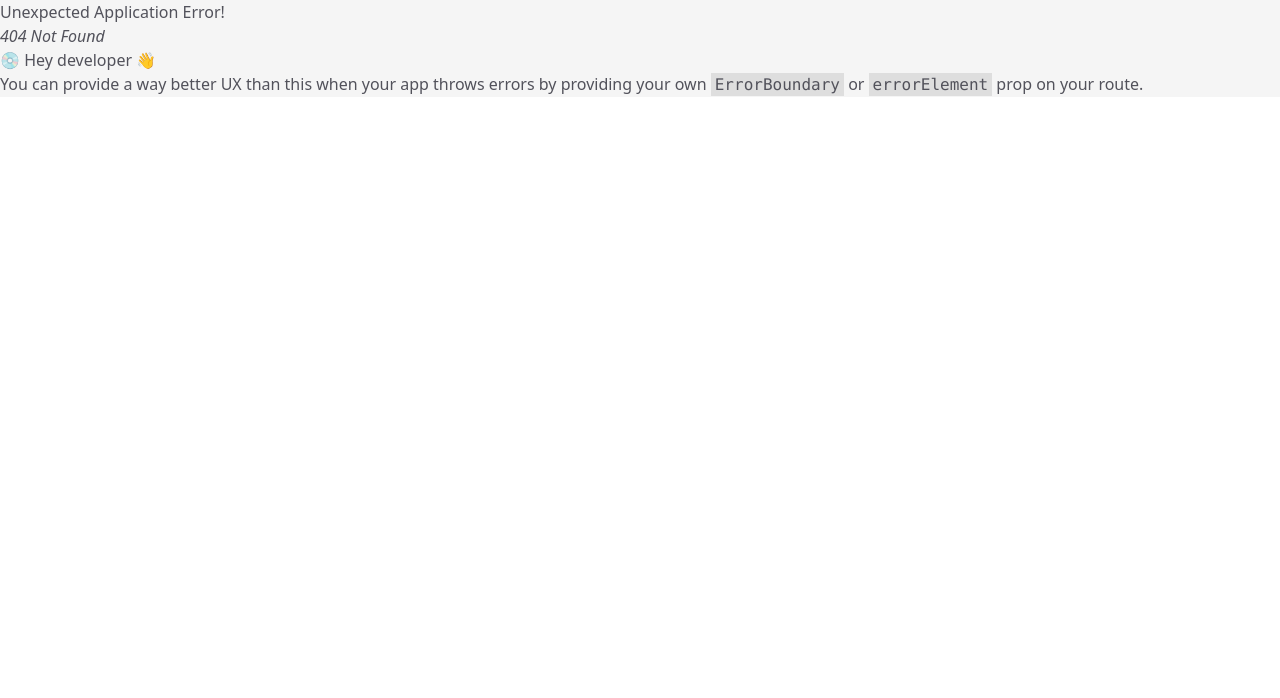
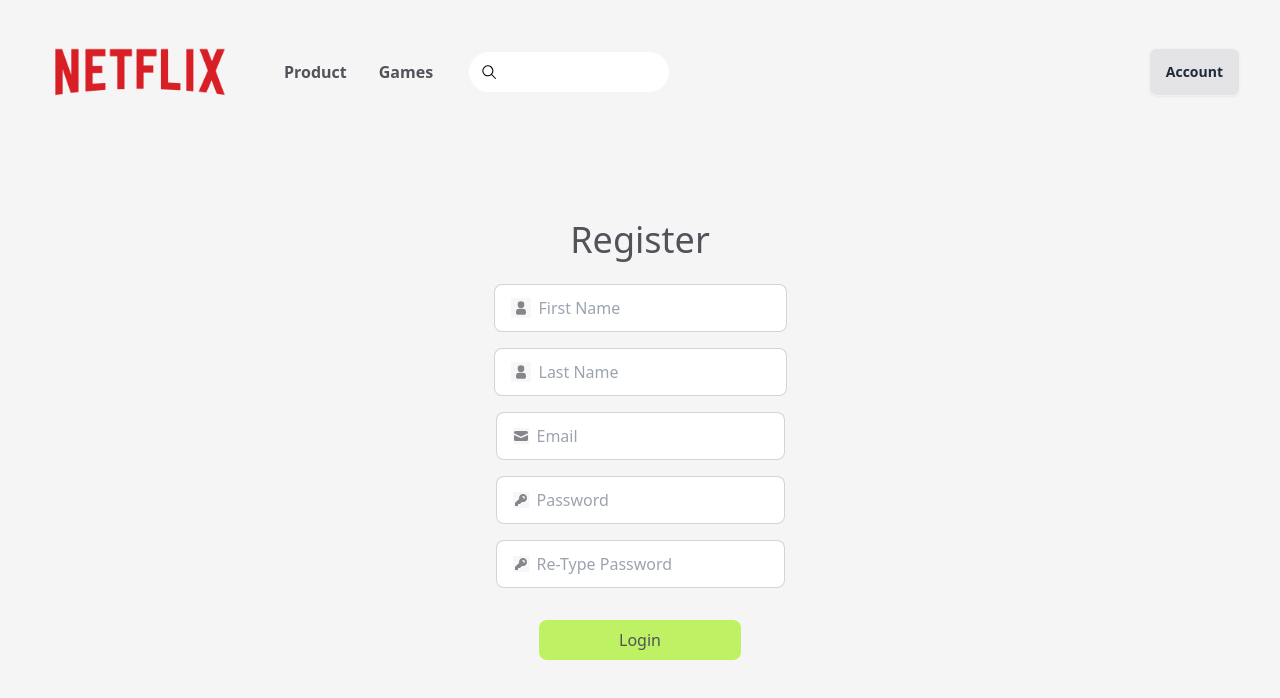
Before and after one commit to guardianhell/reactCommerce, a React (Vite) app: page /register in a window 1280 px wide. Before the commit this address had no page. Shown: the top 698 px of the page. Built offline with nearby package versions, Linux system fonts and the light colour scheme.

Commit message:
add register page

```diff
--- a/src/main.jsx
+++ b/src/main.jsx
@@ -2,6 +2,7 @@
 import ReactDOM from 'react-dom/client'
 import Home from './pages/Home'
 import Login from './pages/Login'
+import Register from './pages/Register'
 import './index.css'
 import { createBrowserRouter, RouterProvider } from 'react-router-dom'
 
@@ -13,6 +14,10 @@
 {
   element: <Login />,
   path: '/login'
+},
+{
+  element: <Register />,
+  path: '/register'
 }])
 
 ReactDOM.createRoot(document.getElementById('root')).render(
--- /dev/null
+++ b/src/pages/Register/index.jsx
@@ -0,0 +1,82 @@
+import React from 'react'
+import DefaultLayout from '../../components/Layouts/DefaultLayout'
+
+const Register = () => {
+    return (
+        <DefaultLayout>
+            <div className='mt-20'>
+                <div className='flex flex-col items-center gap-1 p-4 text-4xl'>
+                    <h1>Register</h1>
+                </div>
+                <div className='flex flex-col items-center gap-1 p-2'>
+                    <label className="input input-bordered flex items-center gap-2">
+                    <svg class="w-5 h-5 opacity-70" aria-hidden="true" xmlns="http://www.w3.org/2000/svg" width="24" height="24" fill="currentColor" viewBox="0 0 24 24">
+  <path stroke="currentColor" stroke-width="2" d="M7 17v1a1 1 0 0 0 1 1h8a1 1 0 0 0 1-1v-1a3 3 0 0 0-3-3h-4a3 3 0 0 0-3 3Zm8-9a3 3 0 1 1-6 0 3 3 0 0 1 6 0Z"/>
+</svg>
+
+                        <input type="text" className="grow" placeholder="First Name" />
+                    </label>
+                </div>
+                <div className='flex flex-col items-center gap-1 p-2'>
+                    <label className="input input-bordered flex items-center gap-2">
+                    <svg class="w-5 h-5 opacity-70" aria-hidden="true" xmlns="http://www.w3.org/2000/svg" width="24" height="24" fill="currentColor" viewBox="0 0 24 24">
+  <path stroke="currentColor" stroke-width="2" d="M7 17v1a1 1 0 0 0 1 1h8a1 1 0 0 0 1-1v-1a3 3 0 0 0-3-3h-4a3 3 0 0 0-3 3Zm8-9a3 3 0 1 1-6 0 3 3 0 0 1 6 0Z"/>
+</svg>
+                        <input type="text" className="grow" placeholder="Last Name" />
+                    </label>
+                </div>
+                <div className='flex flex-col items-center gap-1 p-2'>
+                    <label className="input input-bordered flex items-center gap-2">
+                        <svg
+                            xmlns="http://www.w3.org/2000/svg"
+                            viewBox="0 0 16 16"
+                            fill="currentColor"
+                            className="h-4 w-4 opacity-70">
+                            <path
+                                d="M2.5 3A1.5 1.5 0 0 0 1 4.5v.793c.026.009.051.02.076.032L7.674 8.51c.206.1.446.1.652 0l6.598-3.185A.755.755 0 0 1 15 5.293V4.5A1.5 1.5 0 0 0 13.5 3h-11Z" />
+                            <path
+                                d="M15 6.954 8.978 9.86a2.25 2.25 0 0 1-1.956 0L1 6.954V11.5A1.5 1.5 0 0 0 2.5 13h11a1.5 1.5 0 0 0 1.5-1.5V6.954Z" />
+                        </svg>
+                        <input type="text" className="grow" placeholder="Email" />
+                    </label>
+                </div>
+                <div className='flex flex-col items-center gap-1 p-2'>
+                    <label className="input input-bordered flex items-center gap-2">
+                        <svg
+                            xmlns="http://www.w3.org/2000/svg"
+                            viewBox="0 0 16 16"
+                            fill="currentColor"
+                            className="h-4 w-4 opacity-70">
+                            <path
+                                fillRule="evenodd"
+                                d="M14 6a4 4 0 0 1-4.899 3.899l-1.955 1.955a.5.5 0 0 1-.353.146H5v1.5a.5.5 0 0 1-.5.5h-2a.5.5 0 0 1-.5-.5v-2.293a.5.5 0 0 1 .146-.353l3.955-3.955A4 4 0 1 1 14 6Zm-4-2a.75.75 0 0 0 0 1.5.5.5 0 0 1 .5.5.75.75 0 0 0 1.5 0 2 2 0 0 0-2-2Z"
+                                clipRule="evenodd" />
+                        </svg>
+                        <input type="password" className="grow" placeholder="Password" />
+                    </label>
+                </div>
+                <div className='flex flex-col items-center gap-1 p-2'>
+                    <label className="input input-bordered flex items-center gap-2">
+                        <svg
+                            xmlns="http://www.w3.org/2000/svg"
+                            viewBox="0 0 16 16"
+                            fill="currentColor"
+                            className="h-4 w-4 opacity-70">
+                            <path
+                                fillRule="evenodd"
+                                d="M14 6a4 4 0 0 1-4.899 3.899l-1.955 1.955a.5.5 0 0 1-.353.146H5v1.5a.5.5 0 0 1-.5.5h-2a.5.5 0 0 1-.5-.5v-2.293a.5.5 0 0 1 .146-.353l3.955-3.955A4 4 0 1 1 14 6Zm-4-2a.75.75 0 0 0 0 1.5.5.5 0 0 1 .5.5.75.75 0 0 0 1.5 0 2 2 0 0 0-2-2Z"
+                                clipRule="evenodd" />
+                        </svg>
+                        <input type="password" className="grow" placeholder="Re-Type Password" />
+                    </label>
+                </div>
+                <div className='flex flex-col items-center my-2 p-4'>
+                    <button className='bg-lime-300 px-20 py-2 rounded-lg'>Login</button>
+                </div>
+
+            </div>
+        </DefaultLayout>
+    )
+}
+
+export default Register
```
